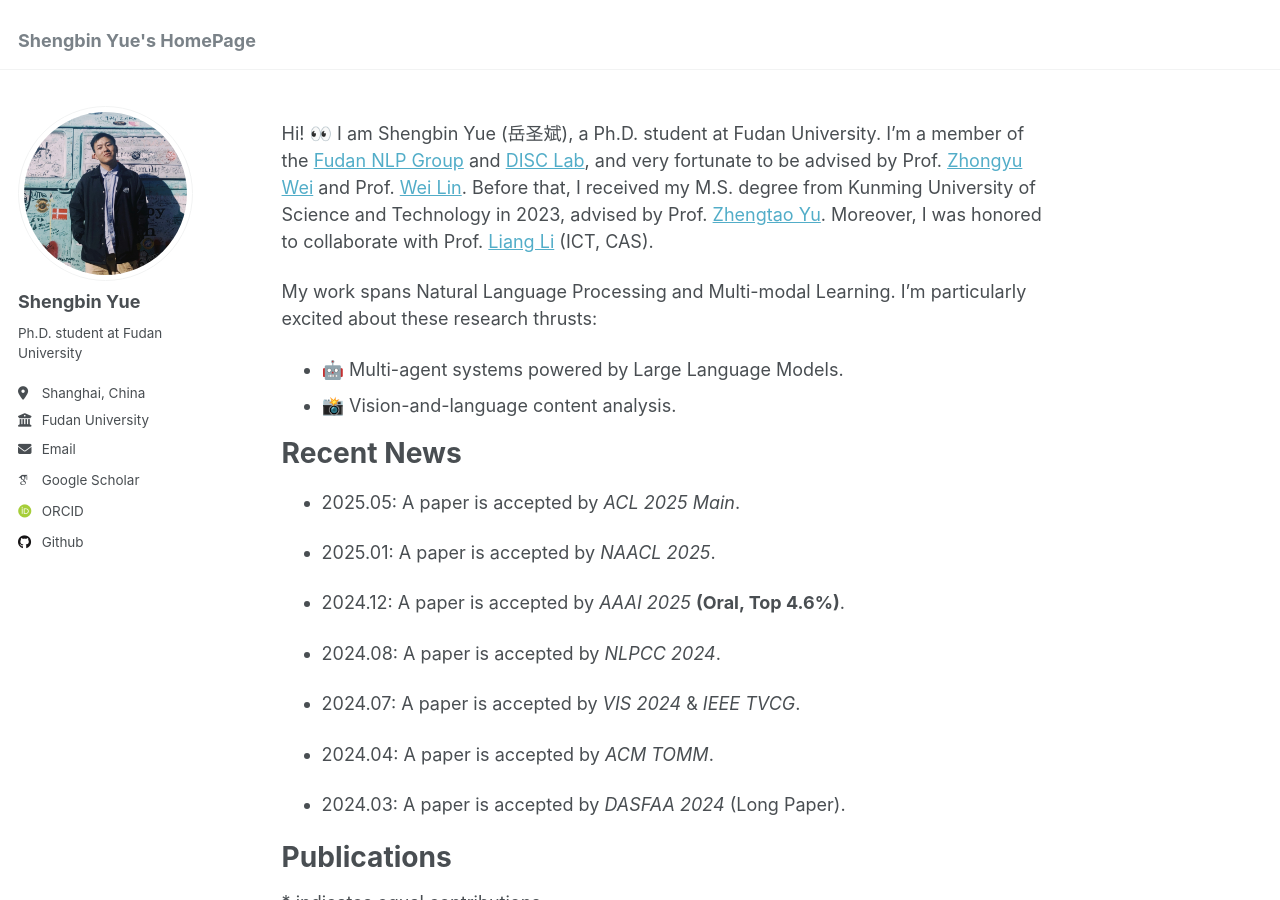
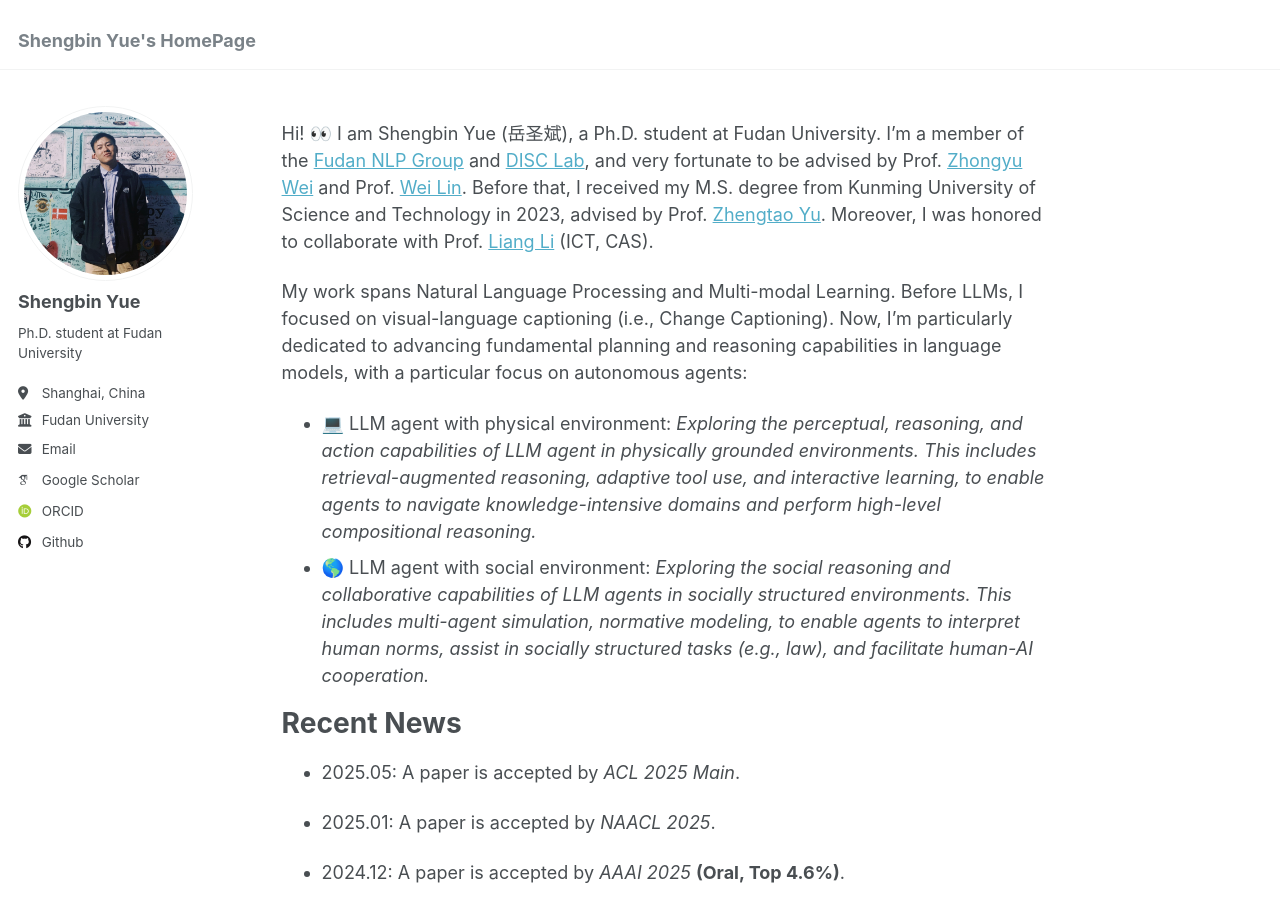
Before and after one commit to yueshengbin/yueshengbin.github.io, a Jekyll site: the page built from _pages/about.md, in a window 1280 px wide and 900 px high. Built offline with Jekyll 4.4.1, drawn with Linux system fonts in a browser that asks for light colours; some web fonts are replaced.

Commit message:
Update about.md

```diff
--- a/_pages/about.md
+++ b/_pages/about.md
@@ -9,9 +9,9 @@ redirect_from:
 
 Hi! 👀 I am Shengbin Yue (岳圣斌), a Ph.D. student at Fudan University. I’m a member of the [Fudan NLP Group](https://nlp.fudan.edu.cn/nlpen/main.htm) and [DISC Lab](http://www.fudan-disc.com/), and very fortunate to be advised by Prof. [Zhongyu Wei](http://www.fudan-disc.com/people/zywei) and Prof. [Wei Lin](https://iics.fudan.edu.cn/41/d7/c33358a410071/page.htm). Before that, I received my M.S. degree from Kunming University of Science and Technology in 2023, advised by Prof. [Zhengtao Yu](https://xzy.kmust.edu.cn/info/1159/1311.htm). Moreover, I was honored to collaborate with Prof. [Liang Li](https://vipl.ict.ac.cn/people/lliang/) (ICT, CAS).
 
-My work spans Natural Language Processing and Multi-modal Learning. I’m particularly excited about these research thrusts:
-* 🤖 Multi-agent systems powered by Large Language Models.
-* 📸 Vision-and-language content analysis.
+My work spans Natural Language Processing and Multi-modal Learning. Before LLMs, I focused on visual-language captioning (i.e., Change Captioning). Now, I’m particularly dedicated to advancing fundamental planning and reasoning capabilities in language models, with a particular focus on autonomous agents:
+* 💻 LLM agent with physical environment: *Exploring the perceptual, reasoning, and action capabilities of LLM agent in physically grounded environments. This includes retrieval-augmented reasoning, adaptive tool use, and interactive learning, to enable agents to navigate knowledge-intensive domains and perform high-level compositional reasoning.*
+* 🌎 LLM agent with social environment: *Exploring the social reasoning and collaborative capabilities of LLM agents in socially structured environments. This includes multi-agent simulation, normative modeling, to enable agents to interpret human norms, assist in socially structured tasks (e.g., law), and facilitate human-AI cooperation.*
 
 
 Recent News
```
